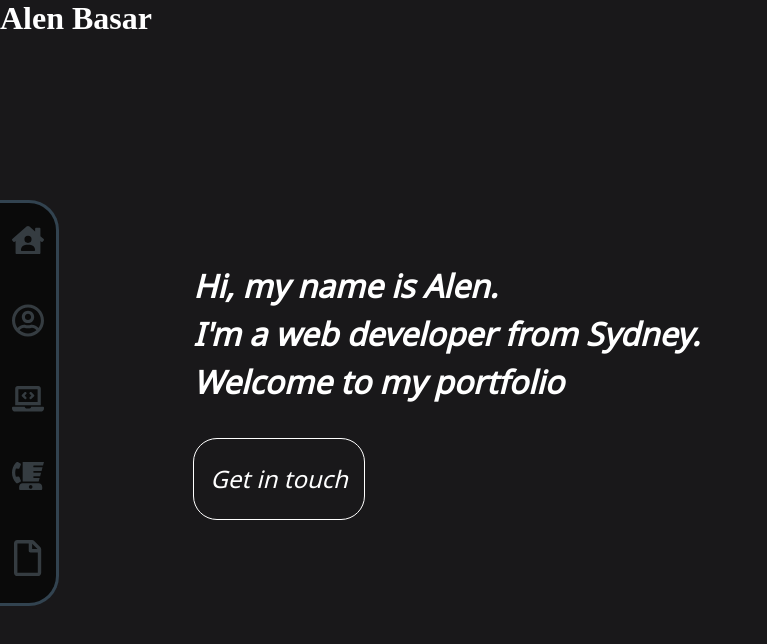
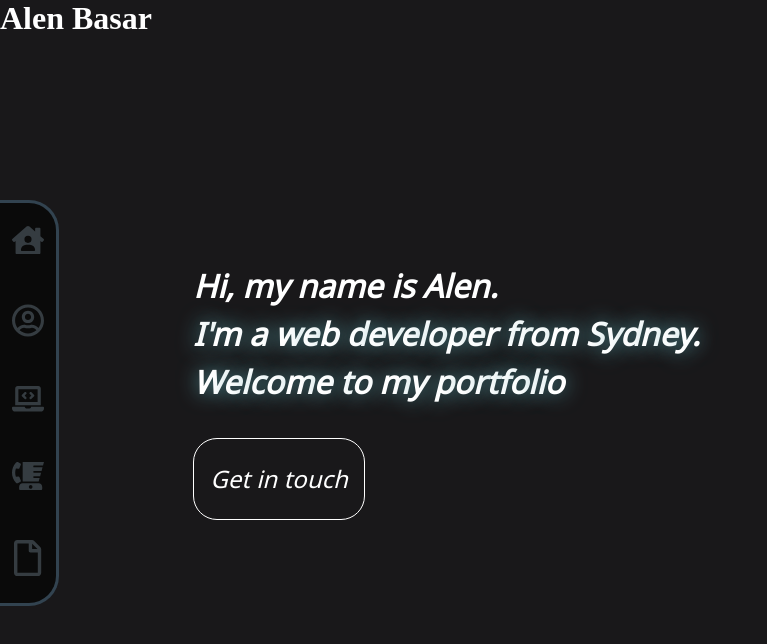
Before and after one commit to alenbasar/Alen-Basar-Portfolio-new-, a React (Create React App) app: page / in a window 1280 px wide. Shown: the top 644 px of the page, without its empty margins (0-767 px from the left). Built offline with nearby package versions, Linux system fonts and the light colour scheme.

Commit message:
made glowing subheaders

```diff
--- a/src/pages/Home.tsx
+++ b/src/pages/Home.tsx
@@ -15,13 +15,23 @@ type Props = {
 const Home = (props: Props) => {
   const { content } = props;
   const { heading, subheading, cta, ctaLink } = content;
+  const s1 = subheading[0].split("");
+  const s2 = subheading[1].split("");
   return (
     <section className="c-home">
       <div className="c-home__banner">
         <h1 className="c-home__banner-heading">{heading}</h1>
-        {subheading.map((s) => (
-          <h1 className="c-home__banner-subheading">{s}</h1>
-        ))}
+        <div className="c-home__banner-subheading1">
+          {s1.map((item, index) => (
+            <span key={index}>{item}</span>
+          ))}
+        </div>
+        <div className="c-home__banner-subheading2">
+          {s2.map((item, index) => (
+            <span key={index}>{item}</span>
+          ))}
+        </div>
+
         <Link to={ctaLink} className="c-home__banner-contact-btn">
           {cta}
         </Link>
--- a/src/styles/components/_home.scss
+++ b/src/styles/components/_home.scss
@@ -18,9 +18,46 @@
     &-heading {
       // color: red;
     }
-    &-subheading {
-      &:nth-of-type(3) {
-        margin-bottom: 2rem;
+    &-subheading1 {
+      user-select: none;
+      font-size: 2rem;
+      font-weight: bold;
+      span {
+        cursor: pointer;
+        position: relative;
+        // display: inline-block;
+        // margin-left: 0.2rem;
+        transition: all 0.3s ease-in-out;
+        animation: glow 2s ease-in-out infinite;
+        &:hover {
+          font-style: normal;
+          transform: translateY(-5px);
+          // font-size: 2.5rem;
+          // color: #324350;
+        }
+      }
+    }
+    @keyframes glow {
+      0% {
+        text-shadow: 0 0 20px #579da5;
+      }
+      100% {
+        text-shadow: 0 0 20px #579da5;
+      }
+    }
+    &-subheading2 {
+      user-select: none;
+      font-size: 2rem;
+      font-weight: bold;
+      margin-bottom: 2rem;
+      span {
+        cursor: pointer;
+        transition: all 0.3s ease-in-out;
+        animation: glow 2s ease-in-out infinite;
+        &:hover {
+          font-style: normal;
+          color: #ffffff;
+        }
       }
     }
     &-contact-btn {
--- a/src/styles/components/_sidebar.scss
+++ b/src/styles/components/_sidebar.scss
@@ -45,6 +45,7 @@
     &__tooltip {
       background-color: yellow;
       font-family: "Noto Sans", sans-serif;
+      // animation: glow 0.5s infinite ease-in-out;
     }
   }
 }
```
